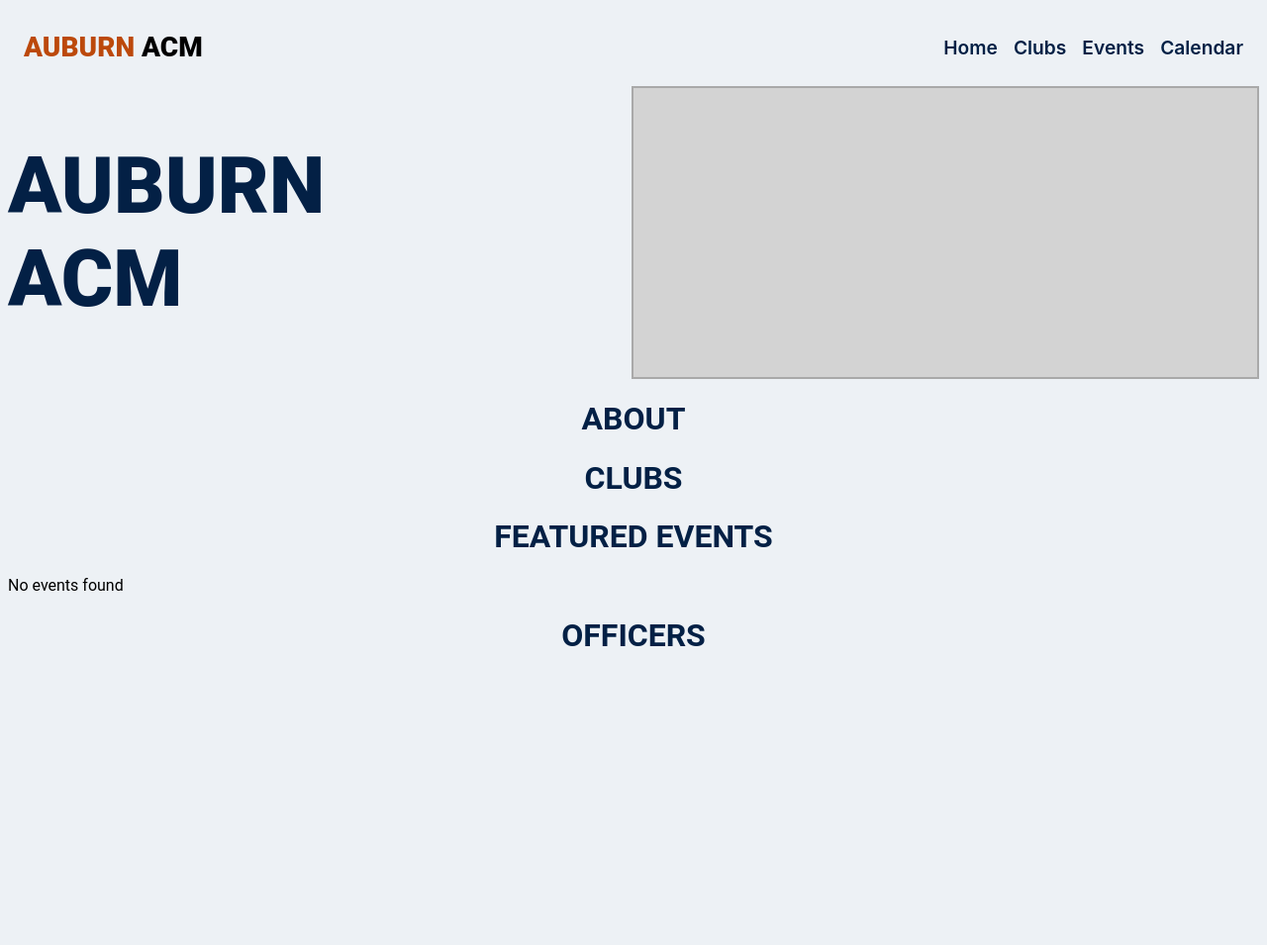
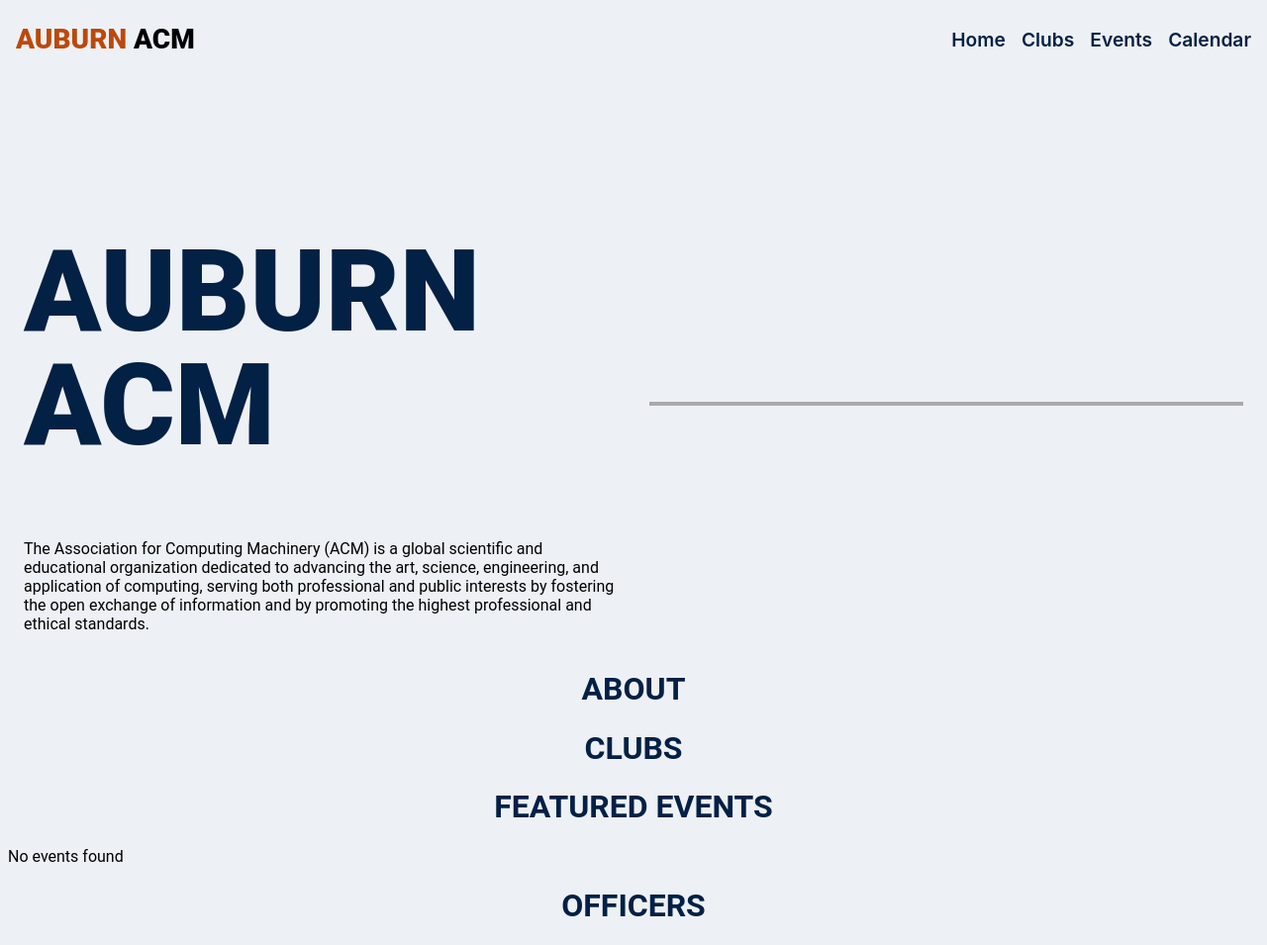
Before and after one commit to Auburn-ACM/acmsite, a Django app: template acmsite/templates/acmsite/index.html in a window 1280 px wide. Shown: the whole page at 99% size. Before the commit the page ends 653 px from the top, so only its background shows below. Run offline with Django 3.2, Linux system fonts and the light colour scheme; the template is opened without the code that fills it, so the values that code supplies are empty.

Commit message:
work on square box

```diff
--- a/acmsite/static/acmsite/style.css
+++ b/acmsite/static/acmsite/style.css
@@ -1,7 +1,12 @@
-html{
-    box-sizing: border-box;
+:root {
     font-family: "Roboto", sans-serif;
     background-color: #EDF1F5;
+    --au-orange: #BC490B;
+    --au-dark-blue: #032045;
+    --au-light-blue: #354D6A;
+}
+* {
+    box-sizing: border-box;
 }
 a {
     text-decoration: none;
@@ -10,6 +15,9 @@ a {
 /* DISPLAY */
 .absolute {
     position: absolute;
+}
+.fixed {
+    position: fixed;
 }
 
 /* FONTS */
@@ -44,19 +52,19 @@ a {
 }
 
 .text-3xl {
-    font-size: 5rem;
+    font-size: 4rem;
 }
 
 
 /* TEXT COLORS */
 .text-orange {
-    color: #BC490B;
+    color: var(--au-orange);
 }
 .text-dark-blue {
-    color: #032045;
+    color: var(--au-dark-blue);
 }
 .text-light-blue {
-    color: #354D6A;
+    color: var(--au-light-blue);
 }
 .text-center{
     text-align: center;
@@ -90,6 +98,17 @@ a {
     gap: 1rem;
 }
 
+/* POSITIONING CLASSES */
+.top-0{
+    top: 0;
+}
+.left-0 {
+    left: 0;
+}
+.right-0 {
+    right: 0;
+}
+
 /* MARGIN CLASSES */
 .mx-1{
     margin-left: 1rem;
@@ -99,6 +118,12 @@ a {
     margin-left: auto;
     margin-right: auto;
 }
+.mt-10{
+    margin-top: 10rem;
+}
+.ml-1{
+    margin-left: 1rem;
+}
 
 /* PADDING CLASSES */
 .px-1{
@@ -107,18 +132,48 @@ a {
 }
 
 /* LENGHT AND WIDTH */
+.w-vw100{
+    width: 100vw;
+}
 .w-100{
     width: 100%;
 }
+.w-50{
+    width: 50%;
+}
 .w-min-content {
     width: min-content;
+}
+
+/* BORDER CLASSES */
+.border-1{
+    border: 1px solid black;
+}
+.rounded-1{
+    border-radius: 1rem;
 }
 
 /* MISC */
 .list-style-none{
     list-style: none;
 }
-.image-holder{
+
+/* INDIVIDUAL ELEMENTS */
+#big-auacm {
+    font-size: 9vw;
+    line-height: 1em;
+}
+#video-holder {
     background-color: lightgray;
     border: 2px solid darkgray;
+    position: relative;
+    margin-left: 1rem;
+    margin-right: 1rem;
+    width: 100%;
 }
+#video-holder::after {
+    content: "";
+    /* display: block; */
+    padding-bottom: 100%;
+    z-index: -1;
+}
--- a/acmsite/templates/acmsite/base.html
+++ b/acmsite/templates/acmsite/base.html
@@ -9,9 +9,14 @@
     <link rel="stylesheet" href="{% static 'acmsite/style.css' %}">
     <link rel="shortcut icon" type="image/png" href="{% static 'acmsite/favicon.png' %}"/>
   </head>
-  <nav class="flex-row justify-between mx-1 align-center">
+
+  <body>
+    <nav class="flex-row w-100 align-center fixed top-0 left-0 justify-between px-1">
       <div>
-        <h2 class="text-very-bold text-lg"><span class="text-orange">AUBURN</span><span class="text-blue"> ACM</span></h2>
+        <h2 class="text-very-bold text-lg">
+          <span class="text-orange">AUBURN</span>
+          <span class="text-blue"> ACM</span>
+        </h2>
       </div>
       <div>
         <ul class="flex-row gap-1 list-style-none font-secondary text-semibold text-md">
@@ -21,9 +26,10 @@
           <li><a class="text-dark-blue" href="">Calendar</a></li>
         </ul>
       <div>
-
-  </nav>
-  <body>
-    {% block content %} {% endblock %}
+    </nav>
+    {% comment %} TODO figure out semantic HTML tag for this {% endcomment %}
+    <div class="mt-10">
+      {% block content %} {% endblock %}
+    </div>
   </body>
 </html>
--- a/acmsite/templates/acmsite/index.html
+++ b/acmsite/templates/acmsite/index.html
@@ -3,12 +3,14 @@
 
 {% block content %}
     <div class="flex-row">
-        <div class="w-100">
-            <h1 class="text-very-bold text-dark-blue w-min-content text-3xl">AUBURN ACM</h1>
+        <div class="w-50">
+            <h1 class="text-very-bold text-dark-blue w-min-content text-3xl mx-1" id="big-auacm">AUBURN ACM</h1>
+            <p class="mx-1">The Association for Computing Machinery (ACM) is a global scientific and educational organization dedicated to advancing the art, science, engineering, and application of computing, serving both professional and public interests by fostering the open exchange of information and by promoting the highest professional and ethical standards.</p>
         </div>
-        <div class="image-holder w-100">
+        <div class="w-50 flex-row align-center justify-center">
+            <div id="video-holder"></div>
+        </div>
 
-        </div>
     </div>
     <h1 class="mx-auto text-center text-dark-blue">ABOUT</h1>
     <h1 class="mx-auto text-center text-dark-blue">CLUBS</h1>
```
